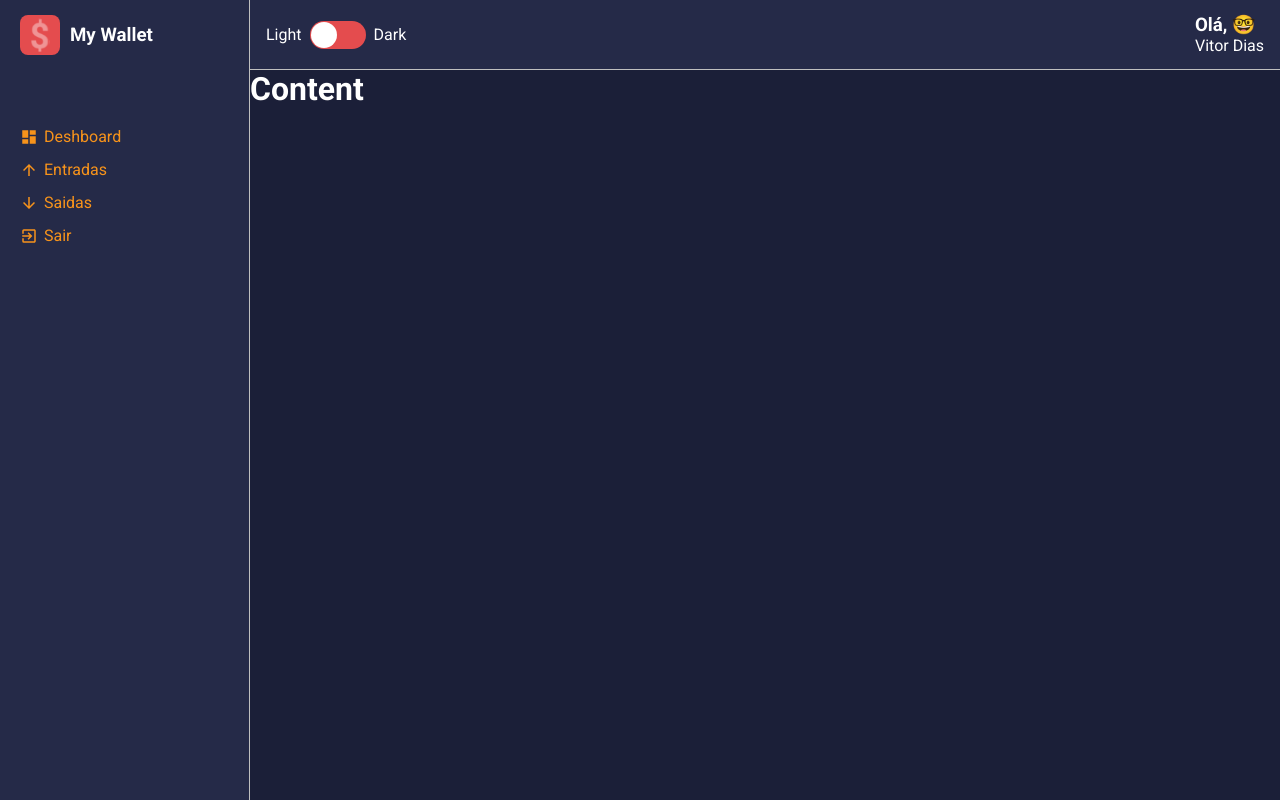
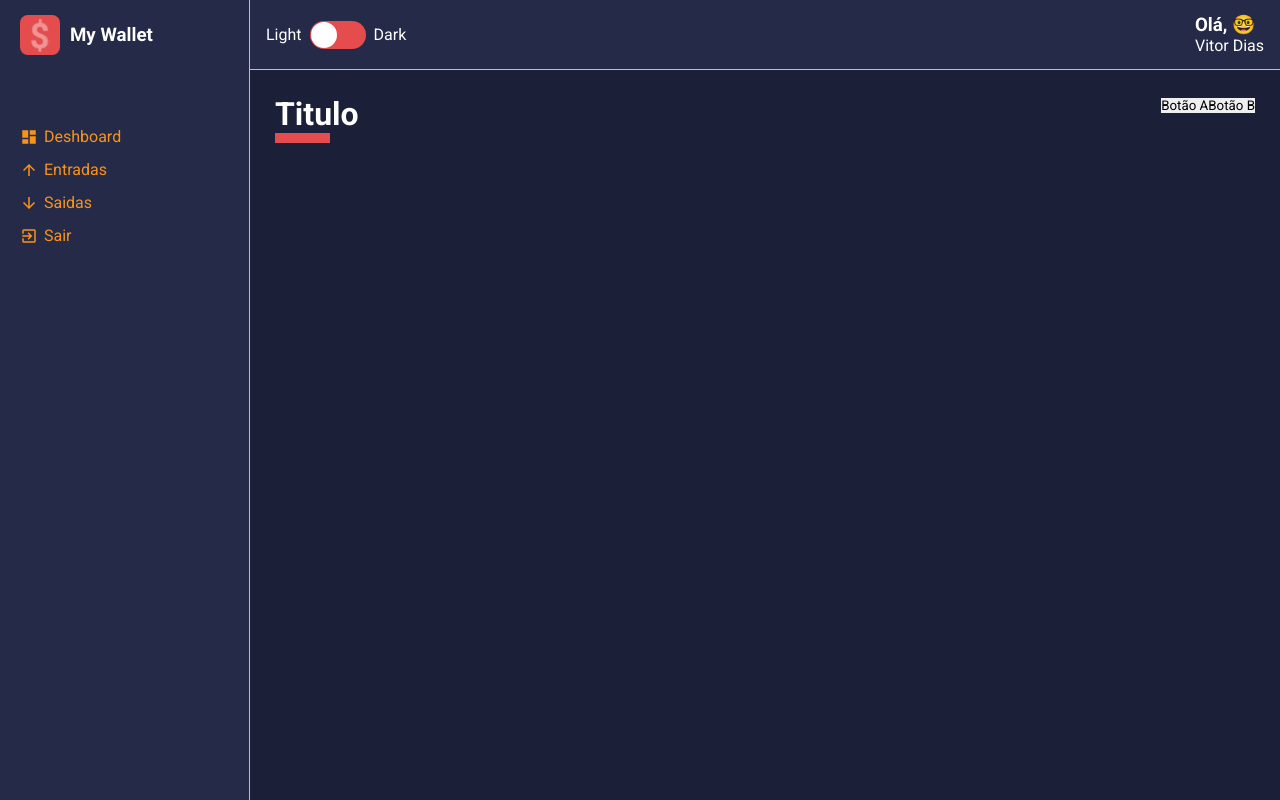
Before and after one commit to Vitor-Veiga-Dias/my-wallet, a React (Create React App) app: page / in a window 1280 px wide. Built offline with nearby package versions, Linux system fonts and the light colour scheme.

Commit message:
feat: adding content header

```diff
--- a/src/App.tsx
+++ b/src/App.tsx
@@ -3,12 +3,15 @@
 import { ThemeProvider } from 'styled-components';
 import { Layout } from "./components";
 import dark from './styles/themes/dark'
+import { Dashboard } from "./pages";
 
 const App: React.FC = () => {
     return (
         <ThemeProvider theme={dark}>
             <GlobalStyles />
-            <Layout />
+            <Layout>
+                <Dashboard />
+            </Layout>
         </ThemeProvider>
     );
 }
--- /dev/null
+++ b/src/components/ContantHeader/index.tsx
@@ -0,0 +1,18 @@
+import React from 'react'
+import { Container, TitleContainer, Controllers } from './styled';
+
+const ContentHeader: React.FC = () => {
+    return (
+        <Container>
+            <TitleContainer>
+                <h1>Titulo</h1>
+            </TitleContainer>
+            <Controllers>
+                <button>Botão A</button>
+                <button>Botão B</button>
+            </Controllers>
+        </Container>
+    )
+}
+
+export default ContentHeader;
--- /dev/null
+++ b/src/components/ContantHeader/styled.ts
@@ -0,0 +1,24 @@
+import styled from 'styled-components';
+
+export const Container = styled.div`
+    width: 100%;
+    display: flex;
+    justify-content: space-between;
+    margin-bottom: 25px;
+`;
+
+export const TitleContainer = styled.div`
+    > h1 {
+        color: ${props => props.theme.colors.white};
+
+        &::after {
+            content: '';
+            display: block;
+            width: 55px;
+            border-bottom: 10px solid ${props => props.theme.colors.warning};
+        }
+    }
+`;
+
+export const Controllers = styled.div`
+`;
--- /dev/null
+++ b/src/components/ContantHeader/types.ts
@@ -0,0 +1,5 @@
+import { ReactNode } from "react";
+
+export interface Props {
+    children: ReactNode;
+}
--- a/src/components/Content/index.tsx
+++ b/src/components/Content/index.tsx
@@ -1,10 +1,12 @@
 import React from "react";
 import { Container } from "./styled";
+import { Props } from "./types";
 
-const Content: React.FC = () => {
+
+const Content = ({ children }: Props) => {
     return (
         <Container>
-            <h1>Content</h1>
+            {children}
         </Container>
     )
 }
--- a/src/components/Content/styled.ts
+++ b/src/components/Content/styled.ts
@@ -4,4 +4,5 @@
     grid-area: CT;
     background-color:  ${props => props.theme.colors.primary};
     color:  ${props => props.theme.colors.white};
+    padding: 25px;
 `;
--- /dev/null
+++ b/src/components/Content/types.ts
@@ -0,0 +1,5 @@
+import { ReactNode } from "react";
+
+export interface Props {
+    children?: ReactNode;
+}
--- a/src/components/Layout/index.tsx
+++ b/src/components/Layout/index.tsx
@@ -3,13 +3,16 @@
 import Content from "../Content";
 import MainHeader from "../MainHeader";
 import { Grid } from "./styled";
+import { Props } from "./types";
 
-const Layout: React.FC = () => {
+const Layout = ({ children }: Props) => {
     return (
         <Grid>
             <MainHeader />
             <Aside />
-            <Content />
+            <Content>
+                {children }
+            </Content>
         </Grid>
     )
 }
--- /dev/null
+++ b/src/components/Layout/types.ts
@@ -0,0 +1,5 @@
+import { ReactNode } from "react";
+
+export interface Props {
+    children?: ReactNode
+}
--- a/src/pages/Dashboard/index.tsx
+++ b/src/pages/Dashboard/index.tsx
@@ -1,8 +1,12 @@
 import React from "react";
+import ContentHeader from "../../components/ContantHeader";
+import { Container } from "./styled";
 
 const Dashboard: React.FC = () => {
     return (
-        <h1>Dashboard</h1>
+        <Container>
+            <ContentHeader/>
+        </Container>
     );
 }
 
--- /dev/null
+++ b/src/pages/Dashboard/styled.ts
@@ -0,0 +1,3 @@
+import styled from "styled-components";
+
+export const Container = styled.div``;
```
